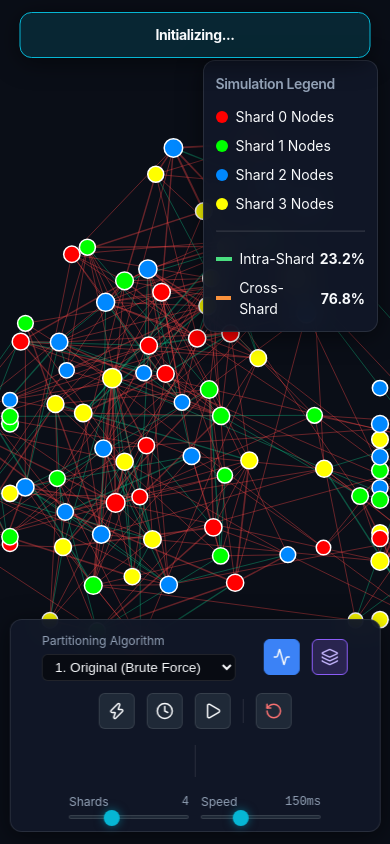
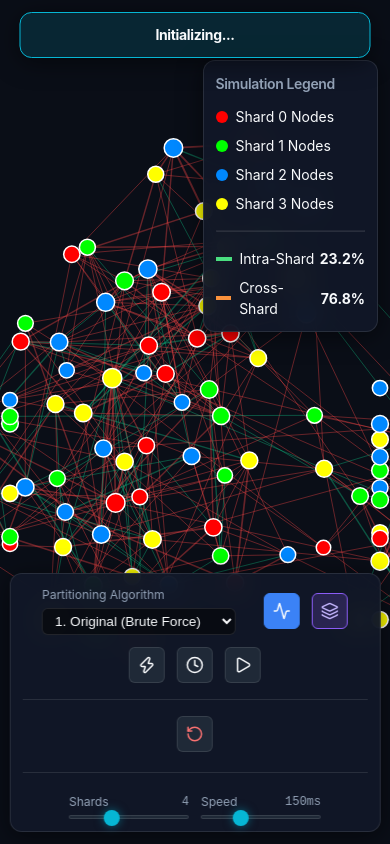
Before and after one commit to suparnagrawal/blk, a React app: page / in a window 390 px wide. Built offline with nearby package versions, Linux system fonts and the light colour scheme; the HTML template or start-up script is replaced by a standard one.

Commit message:
refactor: standardize compare-results-box styling and implement reusable vertical divider class

```diff
--- a/src/App.jsx
+++ b/src/App.jsx
@@ -134,7 +134,7 @@ export default function App() {
 
         {/* Floating Compare All Box */}
         {sim.comparisonStats && !sim.isAutoRunning && (
-          <div className="floating-box demo-results-box" style={{ top: '80px', minWidth: '450px', zIndex: 50 }}>
+          <div className="floating-box compare-results-box" style={{ zIndex: 50 }}>
             <div style={{ display: 'flex', justifyContent: 'space-between', alignItems: 'center', marginBottom: '8px' }}>
               <h3 style={{ margin: 0, fontSize: '1.1rem', color: 'var(--text-main)', fontWeight: 'bold' }}>Algorithm Comparison</h3>
               <button className="btn" style={{ padding: '2px 8px', fontSize: '0.85rem' }} onClick={() => sim.setComparisonStats(null)}>✕</button>
@@ -243,7 +243,7 @@ export default function App() {
               <Play size={18} />
             </button>
 
-            <div style={{ width: '1px', height: '24px', background: 'rgba(255,255,255,0.1)' }}></div>
+            <div className="divider-vertical"></div>
 
             <button
               className="btn"
@@ -256,7 +256,7 @@ export default function App() {
             </button>
           </div>
 
-          <div style={{ width: '1px', height: '32px', background: 'var(--border-light)' }}></div>
+          <div className="divider-vertical"></div>
 
           <div className="control-group">
             <div className="slider-container" style={{ width: '120px' }}>
--- a/src/index.css
+++ b/src/index.css
@@ -468,6 +468,20 @@ input[type=range]::-webkit-slider-runnable-track {
   min-width: 280px;
 }
 
+.compare-results-box {
+  top: 80px;
+  left: 24px;
+  border-color: var(--accent-purple);
+  box-shadow: 0 4px 24px rgba(139, 92, 246, 0.2);
+  min-width: 450px;
+}
+
+.divider-vertical {
+  width: 1px;
+  height: 32px;
+  background: var(--border-light);
+}
+
 .floating-legend-box {
   top: 24px;
   right: 24px;
@@ -514,13 +528,18 @@ input[type=range]::-webkit-slider-runnable-track {
     gap: 8px !important;
   }
 
-  .demo-results-box {
+  .demo-results-box, .compare-results-box {
     top: 60px;
     left: 12px;
-    min-width: unset;
-    width: 45%;
-    padding: 12px;
-    font-size: 0.8rem;
+    right: 12px;
+    width: auto;
+    min-width: 0;
+  }
+
+  .divider-vertical {
+    width: 100%;
+    height: 1px;
+    margin: 4px 0;
   }
 
   .floating-legend-box {
```
